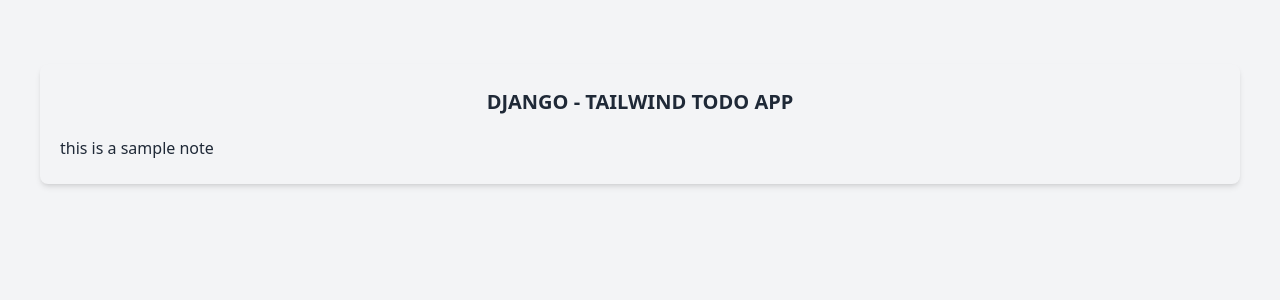
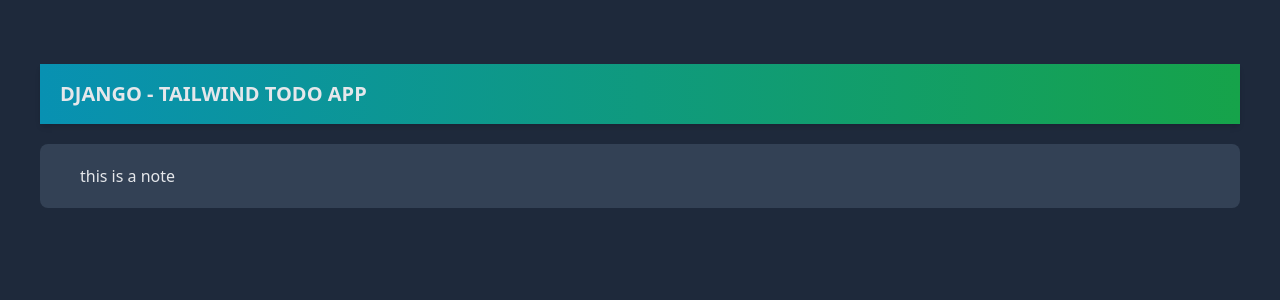
Before and after one commit to miker-bice/django_tailwind_todo, a Django app: page /todo-app/ in a window 1280 px wide. Shown: the top 300 px of the page. Run offline with Django 4.2, Linux system fonts and the light colour scheme; some libraries are stand-ins or nearby versions.

Commit message:
base.html edited

```diff
--- a/templates/base.html
+++ b/templates/base.html
@@ -9,7 +9,7 @@
 		{% tailwind_css %}
 	</head>
 
-	<body class="bg-gray-100 dark:bg-slate-800 leading-normal tracking-normal text-gray-800 dark:text-gray-200">
+	<body class="bg-slate-800 leading-normal tracking-normal text-gray-200">
 		<div class="px-10 py-16">
 			{% block home %}{% endblock home %}
 		</div>
--- a/todoApp/templates/todoApp/home.html
+++ b/todoApp/templates/todoApp/home.html
@@ -1,12 +1,13 @@
 {% extends 'base.html' %} {% block title %}
 <title>Home</title>
 {% endblock title %} {% block home %}
-<div class="px-5 py-6 shadow-md rounded-lg mx-auto h-full bg-gray-100 dark:bg-slate-700">
-  <div class="mb-5">
-    <h1 class="text-center font-bold text-xl uppercase">Django - Tailwind Todo App</h1>
-  </div>
+<div class="px-5 py-4 shadow-md mx-auto bg-gradient-to-r from-cyan-600 to-green-600 mb-5">
   <div>
-    <h2>this is a sample note</h2>
+    <h1 class="font-bold text-xl uppercase">Django - Tailwind Todo App</h1>
   </div>
 </div>
+
+<div class="bg-slate-700 rounded-lg px-10 py-5">
+    <h2>this is a note</h2>
+</div>
 {% endblock home %}
```
